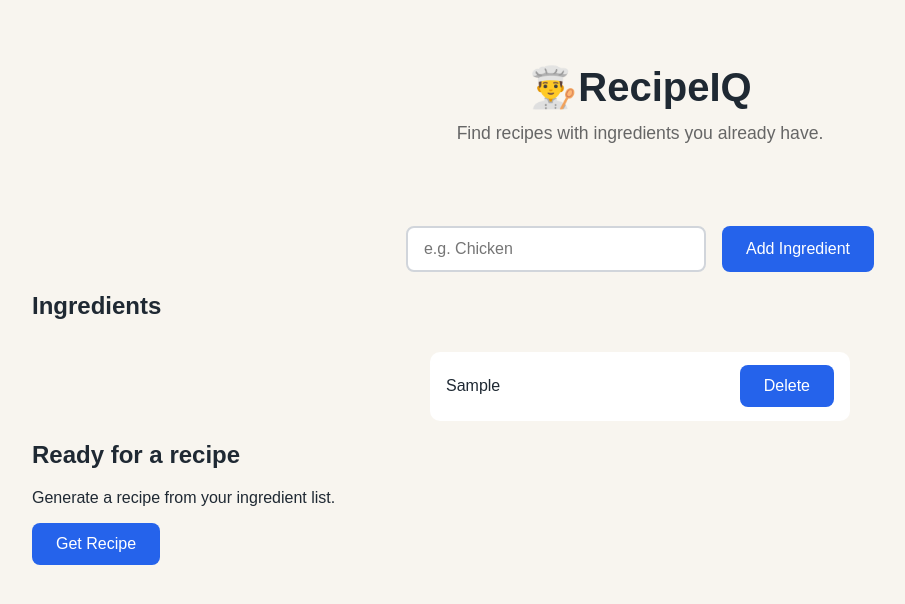
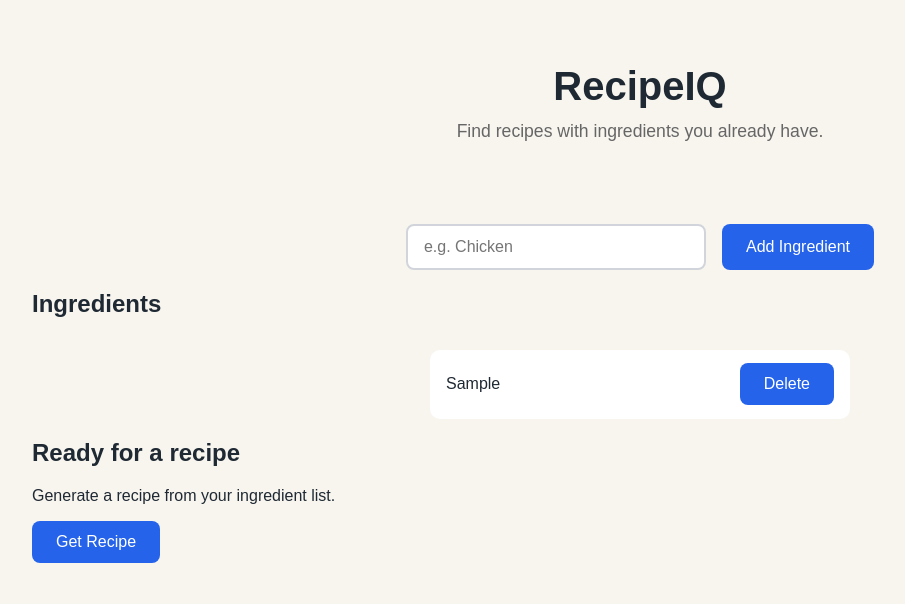
Before and after one commit to jprobussr/recipe-iq, a React (Vite) app in the folder recipe-iq/: page / in a window 1280 px wide. Both pictures are taken after typing "Sample" into the empty fields and a click on the button "Add Ingredient". Shown: the top 604 px of the page, without its empty margins (0-905 px from the left). Built offline with nearby package versions, Linux system fonts and the light colour scheme.

Commit message:
Refactor IngredientForm with typed props

```diff
--- a/recipe-iq/src/App.tsx
+++ b/recipe-iq/src/App.tsx
@@ -3,6 +3,7 @@ import './App.css';
 import Header from './components/Header';
 import IngredientForm from './components/IngredientForm';
 import IngredientList from './components/IngredientList';
+import RecipeAction from './components/RecipeAction';
 
 type Ingredient = {
   id: number;
@@ -35,6 +36,10 @@ const App = () => {
     });
   };
 
+  const handleGetRecipe = () => {
+    console.log(ingredients);
+  }
+
   return (
     <main className="app">
       <Header />
@@ -47,13 +52,7 @@ const App = () => {
         />
       )}
 
-      {ingredients.length > 0 && (
-        <section className="recipe-action">
-          <h2>Ready for a recipe</h2>
-          <p>Generate a recipe from your ingredient list.</p>
-          <button type="button">Get Recipe</button>
-        </section>
-      )}
+      {ingredients.length > 0 && <RecipeAction onGetRecipe={handleGetRecipe} />}
     </main>
   );
 };
--- a/recipe-iq/src/components/Header.tsx
+++ b/recipe-iq/src/components/Header.tsx
@@ -3,7 +3,7 @@ import './Header.css';
 const Header = () => {
   return (
     <header>
-      <h1>👨‍🍳RecipeIQ</h1>
+      <h1>RecipeIQ</h1>
       <p>Find recipes with ingredients you already have.</p>
     </header>
   );
--- a/recipe-iq/src/components/IngredientForm.tsx
+++ b/recipe-iq/src/components/IngredientForm.tsx
@@ -22,11 +22,11 @@ const IngredientForm = ({ onAddIngredient }: IngredientFormProps) => {
     }
 
     onAddIngredient(trimmedIngredient);
+
     setIngredient('');
   };
 
   return (
-    <div>
     <form onSubmit={handleSubmit}>
       <input
         type="text"
@@ -34,9 +34,9 @@ const IngredientForm = ({ onAddIngredient }: IngredientFormProps) => {
         value={ingredient}
         onChange={handleIngredientChange}
       />
+
       <button>Add Ingredient</button>
     </form>
-    </div>
   );
 };
 
--- /dev/null
+++ b/recipe-iq/src/components/RecipeAction.tsx
@@ -0,0 +1,21 @@
+import './RecipeAction.css';
+
+type RecipeActionProps = {
+  onGetRecipe: () => void;
+};
+
+const RecipeAction = ({ onGetRecipe }: RecipeActionProps) => {
+  return (
+    <div>
+      <section className="recipe-action">
+        <h2>Ready for a recipe</h2>
+        <p>Generate a recipe from your ingredient list.</p>
+        <button type="button" onClick={onGetRecipe}>
+          Get Recipe
+        </button>
+      </section>
+    </div>
+  );
+};
+
+export default RecipeAction;
```
Also changed, not shown: recipe-iq/src/components/RecipeAction.css (added). Lines whose indentation alone changed are shown as unchanged.
